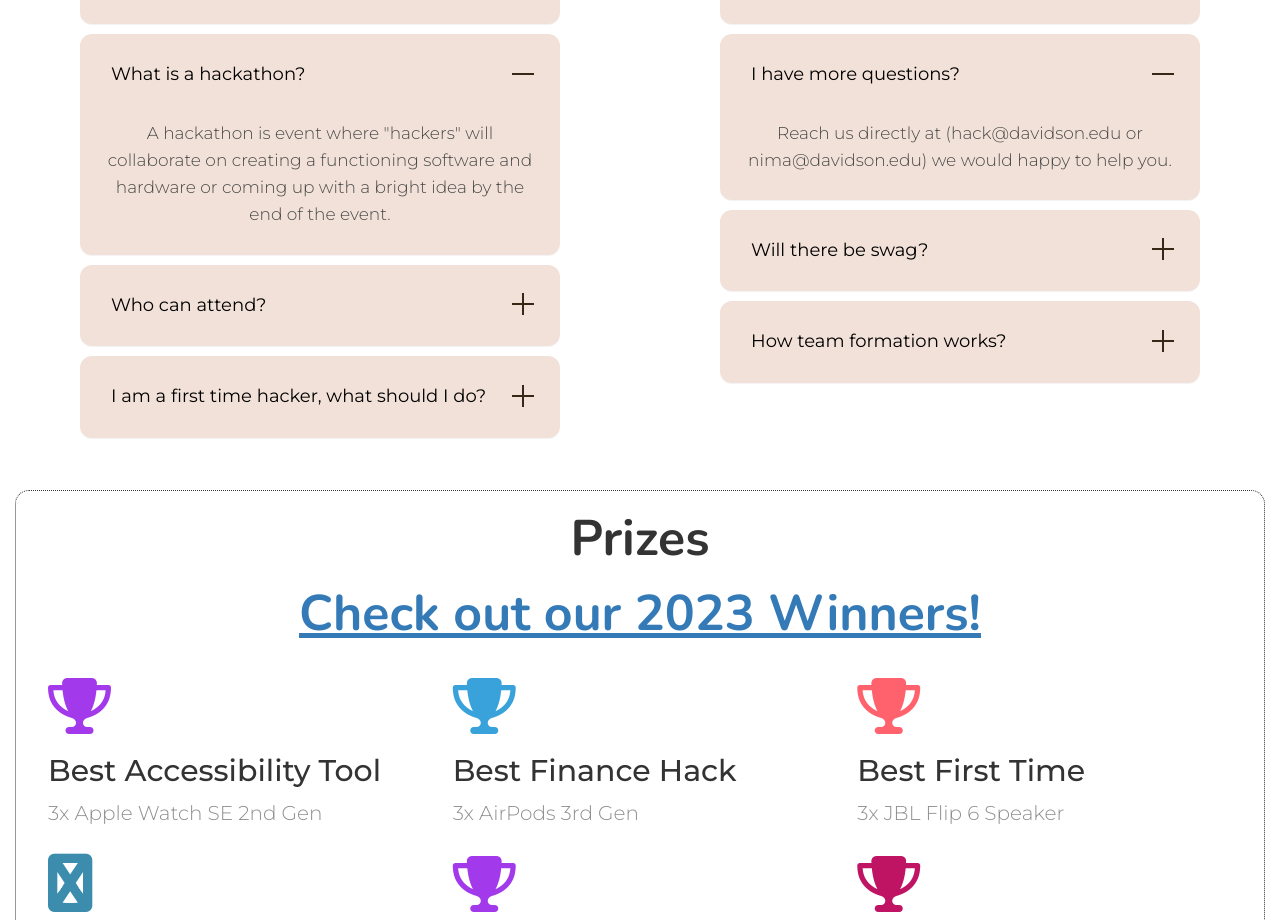
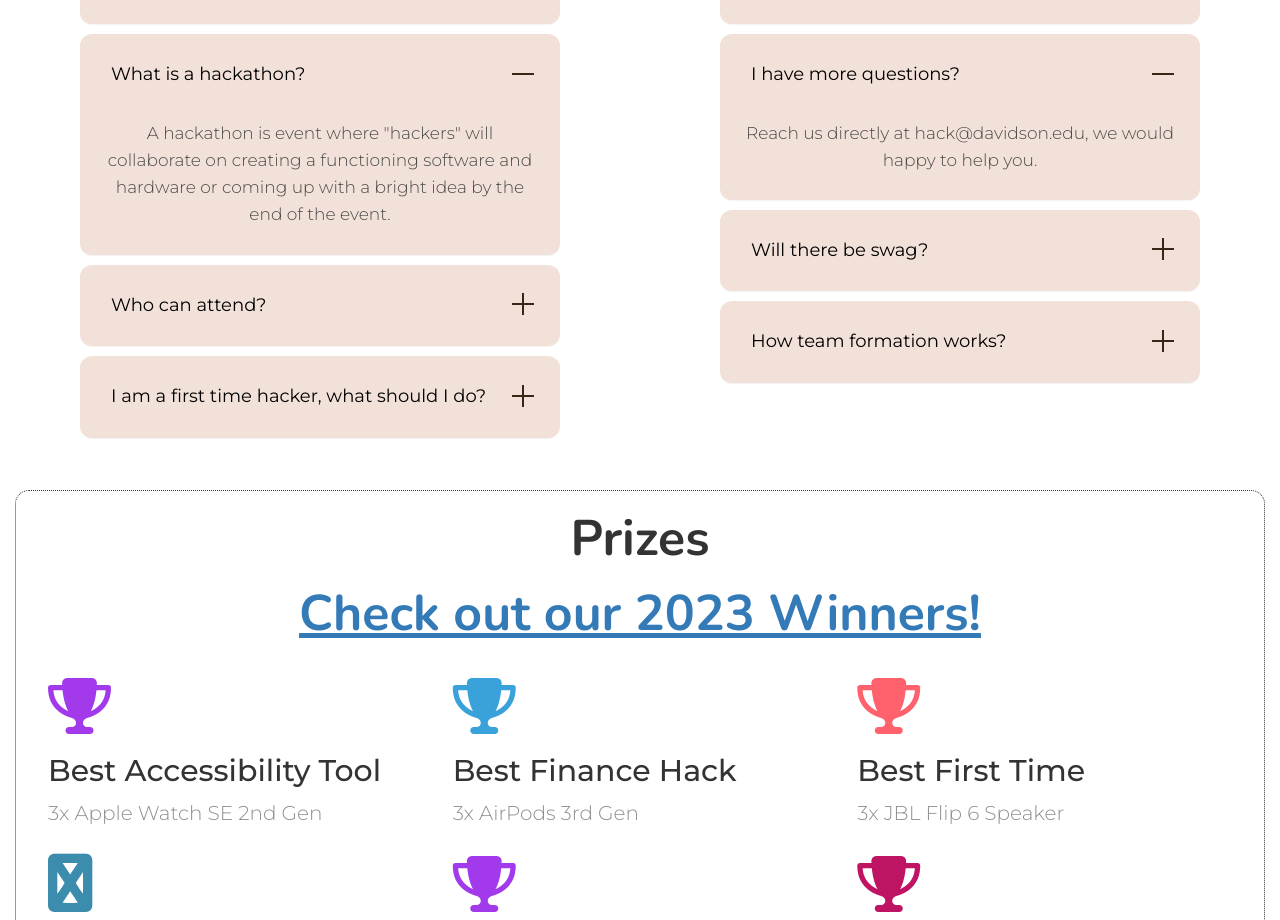
Before and after one commit to Abusayid693/Hackathon-website-template, a React (Create React App) app: page / in a window 1280 px wide. Shown: the part 1460-2380 px from the top of the page. Built offline with nearby package versions, Linux system fonts and the light colour scheme.

Commit message:
remove niya`s email

```diff
--- a/src/Module/General.tsx
+++ b/src/Module/General.tsx
@@ -392,7 +392,7 @@ const frequentlyAskedQuestions = [
       {
         label: 'I have more questions?',
         content:
-          'Reach us directly at (hack@davidson.edu or nima@davidson.edu) we would happy to help you.'
+          'Reach us directly at hack@davidson.edu, we would happy to help you.'
       },
       {
         label: 'Will there be swag?',
```
